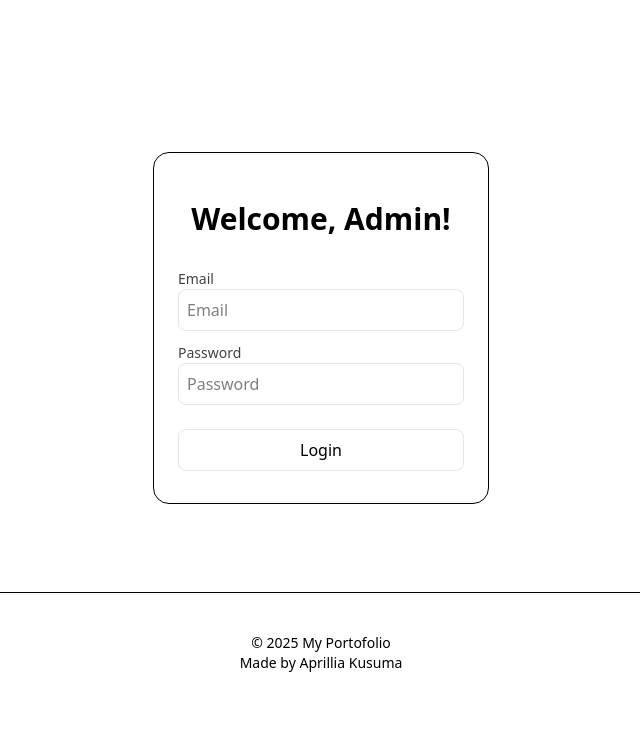
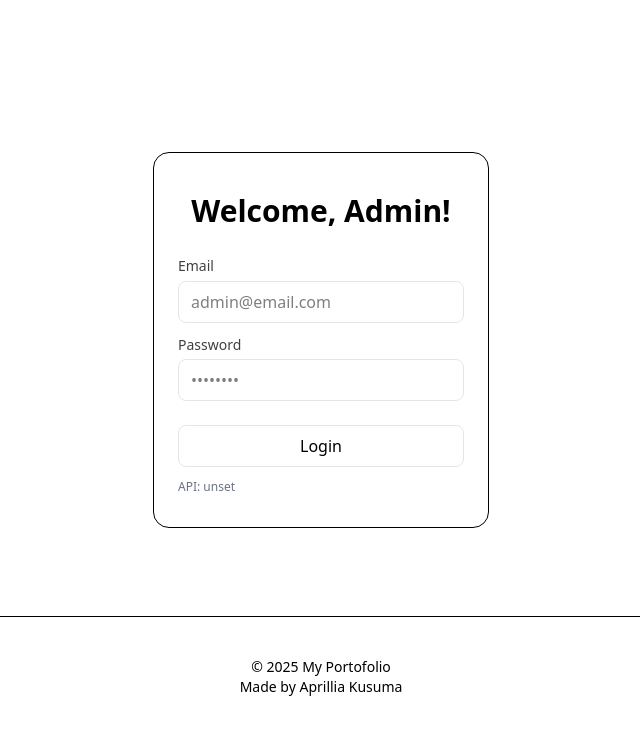
Before and after one commit to witheartbluu/my-porto, a Next.js app: page /admin/login in a window 1280 px wide. Shown: the top 734 px of the page, without its empty margins (319-959 px from the left). Built offline with nearby package versions, Linux system fonts and the light colour scheme; no server answers.

Commit message:
Commit login page change again

```diff
--- a/app/admin/login/page.tsx
+++ b/app/admin/login/page.tsx
@@ -3,13 +3,28 @@
 
 import { setToken } from "@/app/lib/auth";
 import { useRouter } from "next/navigation";
-import { useState } from "react";
+import { useMemo, useState } from "react";
 
-const API_BASE =
-  process.env.NEXT_PUBLIC_API_BASE || "https://aprillia-porto.up.railway.app"; // fallback
+// Resolve API base for dev/prod
+function getApiBase(): string {
+  // Prefer explicit env (set in .env.local / Vercel)
+  const fromEnv =
+    process.env.NEXT_PUBLIC_API_BASE || process.env.NEXT_PUBLIC_API_BASE_URL; // support either name
+  if (fromEnv) return fromEnv;
+
+  // Fallbacks
+  if (
+    typeof window !== "undefined" &&
+    window.location.hostname === "localhost"
+  ) {
+    return "http://127.0.0.1:8080";
+  }
+  return "https://aprillia-porto.up.railway.app";
+}
 
 export default function AdminLogin() {
   const router = useRouter();
+  const API_BASE = useMemo(getApiBase, []);
   const [err, setErr] = useState<string | null>(null);
   const [loading, setLoading] = useState(false);
 
@@ -26,19 +41,19 @@ export default function AdminLogin() {
       const res = await fetch(`${API_BASE}/api/login`, {
         method: "POST",
         headers: {
+          "Content-Type": "application/json",
           Accept: "application/json",
-          "Content-Type": "application/json",
         },
         body: JSON.stringify({ email, password }),
       });
 
-      // Try JSON first; if it fails, use raw text
+      // Read as text first to gracefully handle non-JSON error bodies
       const raw = await res.text();
       let data: any = {};
       try {
         data = raw ? JSON.parse(raw) : {};
       } catch {
-        /* ignore */
+        /* ignore parse error; we'll use raw if needed */
       }
 
       if (!res.ok) {
@@ -67,39 +82,58 @@ export default function AdminLogin() {
   return (
     <div className="min-h-screen w-full mt-32">
       <form onSubmit={handleLogin} className="space-y-4 max-w-sm mx-auto p-6">
-        <div className="px-6 py-8 border rounded-2xl items-center">
-          <h1 className="text-3xl font-bold text-center mt-4 mb-8">
+        <div className="px-6 py-8 border rounded-2xl">
+          <h1 className="text-3xl font-bold text-center mt-2 mb-6">
             Welcome, Admin!
           </h1>
 
           {err && (
-            <p className="mb-3 text-sm text-red-600 break-words">{err}</p>
+            <p className="mb-3 text-sm text-red-600 break-words" role="alert">
+              {err}
+            </p>
           )}
 
-          <h2 className="text-sm font-medium opacity-75">Email</h2>
+          <label className="text-sm font-medium opacity-75" htmlFor="email">
+            Email
+          </label>
           <input
+            id="email"
             name="email"
             type="email"
             required
-            className="input w-full border px-2 py-2 rounded-lg border-black/10"
-            placeholder="Email"
+            autoComplete="username"
+            className="mt-1 w-full border px-3 py-2 rounded-lg border-black/10"
+            placeholder="admin@email.com"
           />
 
-          <h2 className="text-sm font-medium mt-3 opacity-75">Password</h2>
+          <label
+            className="text-sm font-medium mt-3 opacity-75 block"
+            htmlFor="password"
+          >
+            Password
+          </label>
           <input
+            id="password"
             name="password"
             type="password"
             required
-            className="input w-full border px-2 py-2 rounded-lg border-black/10"
-            placeholder="Password"
+            autoComplete="current-password"
+            className="mt-1 w-full border px-3 py-2 rounded-lg border-black/10"
+            placeholder="••••••••"
           />
 
           <button
+            type="submit"
             disabled={loading}
-            className="btn w-full border mt-6 px-2 py-2 rounded-lg border-black/10 hover:bg-[#3A3282] hover:text-white disabled:opacity-60"
+            className="w-full border mt-6 px-3 py-2 rounded-lg border-black/10 hover:bg-[#3A3282] hover:text-white disabled:opacity-60"
           >
             {loading ? "Logging in…" : "Login"}
           </button>
+
+          {/* Helpful runtime hint (remove if you don't want it) */}
+          <p className="mt-3 text-xs text-gray-500 break-all">
+            API: {API_BASE}
+          </p>
         </div>
       </form>
 
```
